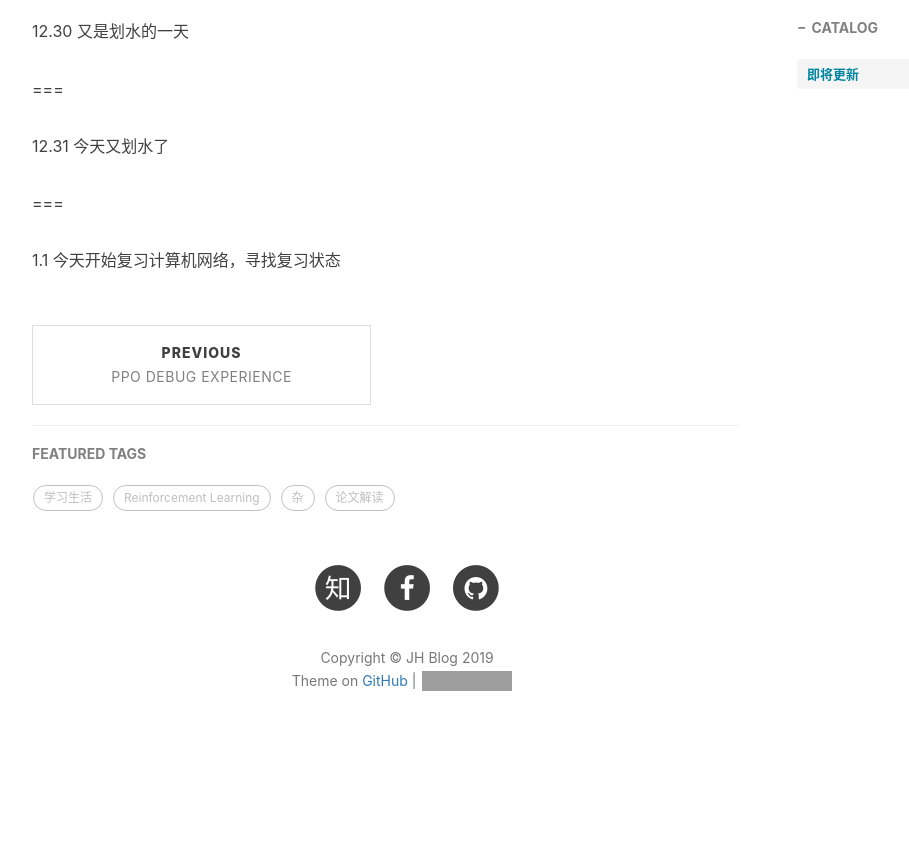
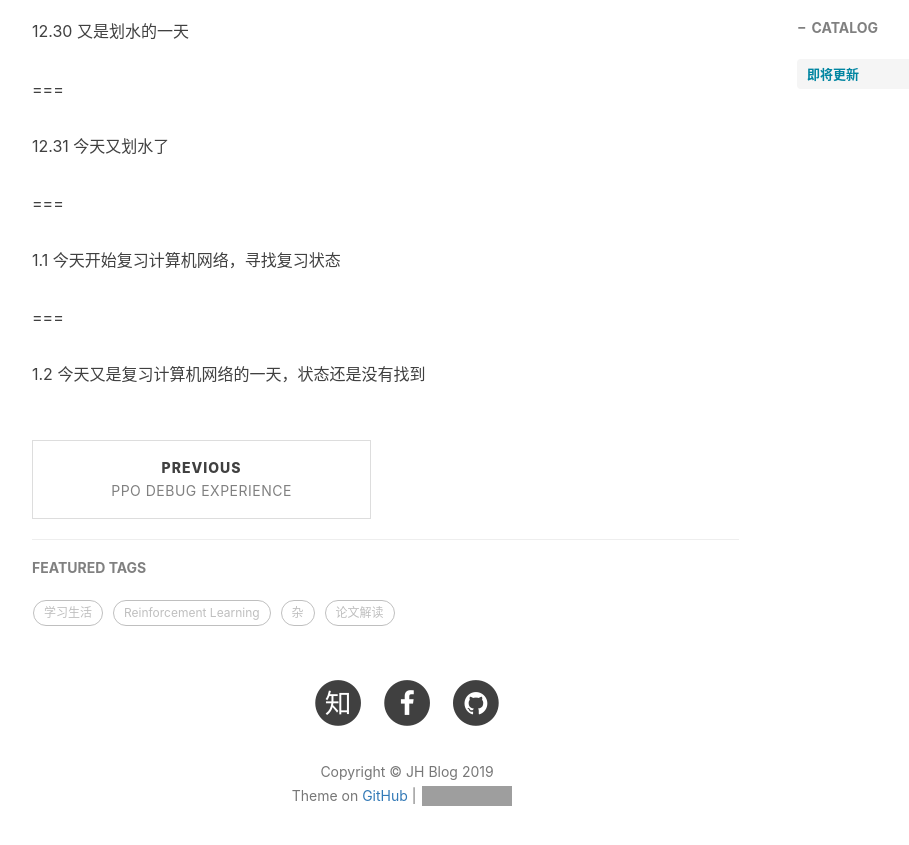
Before and after one commit to sweetice/previous_blog, a Jekyll site: the page built from _posts/2018-12-23-论文解读:Hierarchical Macro Strategy Model for MOBA Game AI.md, in a window 1280 px wide and 900 px high, scrolled down 1431 px. Shown: the top 845 px of the window, without its empty margins (233-1142 px from the left). Built offline with Jekyll 4.4.1, drawn with Linux system fonts in a browser that asks for light colours; nearby versions of some CDN libraries; comment, search, counter and statistics services are not loaded; before the commit the page ends 2216 px from its top, so only the background shows below that; grey boxes are pictures that could not be loaded.

Commit message:
Update 2018-12-23-论文解读:Hierarchical Macro Strategy Model for MOBA Game AI.md

```diff
--- a/_posts/2018-12-23-论文解读:Hierarchical Macro Strategy Model for MOBA Game AI.md
+++ b/_posts/2018-12-23-论文解读:Hierarchical Macro Strategy Model for MOBA Game AI.md
@@ -49,3 +49,8 @@ tags:
 ===
 
 1.1 今天开始复习计算机网络，寻找复习状态
+
+
+===
+
+1.2 今天又是复习计算机网络的一天，状态还是没有找到
```
